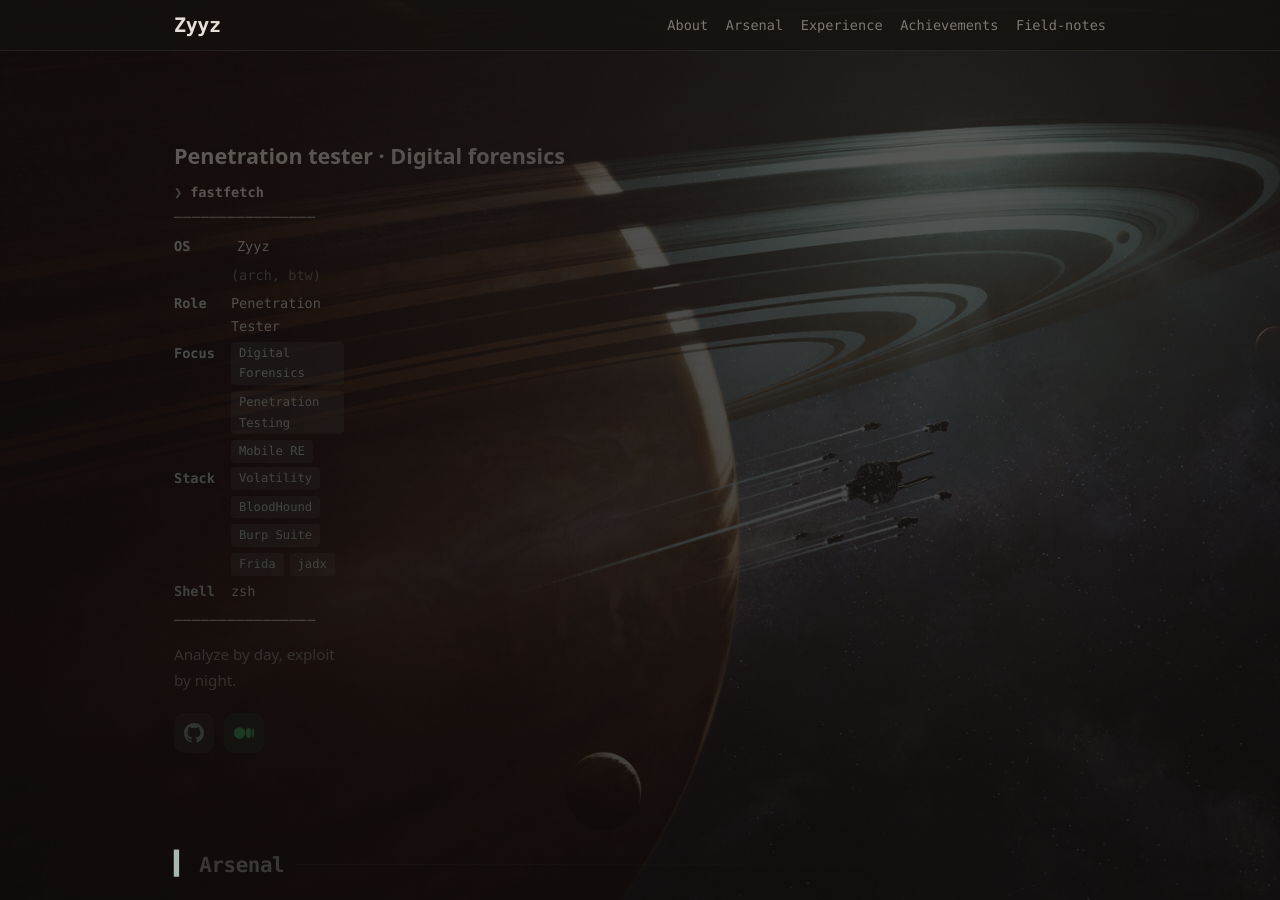
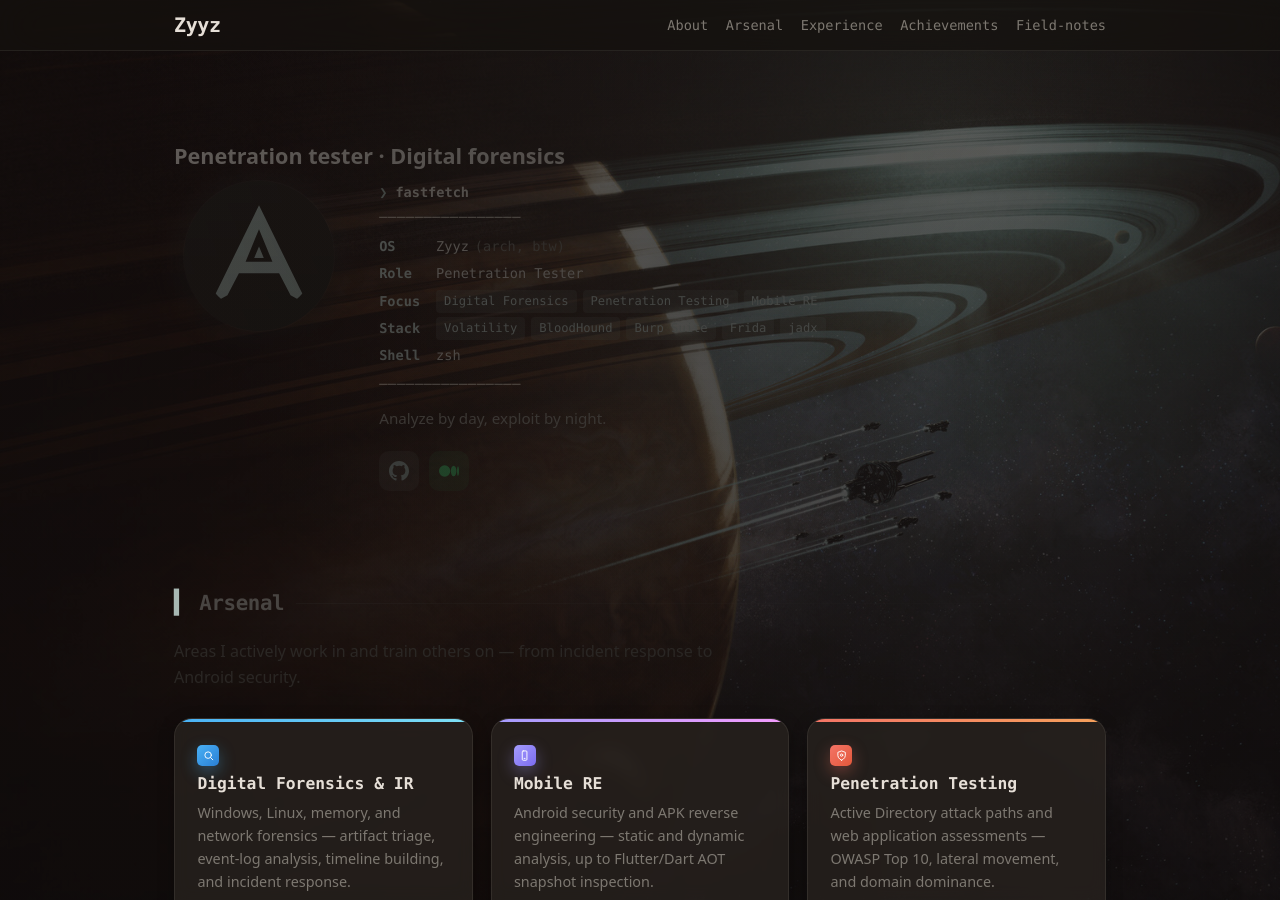
Before and after one commit to 0xZyyz/0xZyyz.github.io, a Jekyll site: the page built from index.html, in a window 1280 px wide and 900 px high. Built offline with Jekyll 4.4.1, drawn with Linux system fonts in a browser that asks for light colours.

Commit message:
Restore arch logo avatar in about hero; drop duplication

```diff
--- a/index.html
+++ b/index.html
@@ -7,11 +7,16 @@ layout: default
     <p class="hero__role">Penetration tester · Digital forensics</p>
 
     <div class="neofetch" aria-label="System profile">
+      <div class="neofetch-avatar">
+        <svg class="arch-logo" viewBox="0 0 120 120" role="img" aria-label="Arch Linux logo">
+          <path d="M60 7 9 111l18-10 12-23h42l12 23 18 10L60 7Zm0 25 14 34H46L60 32Zm0 18-5 12h10L60 50Z" />
+        </svg>
+      </div>
       <div class="neofetch-info">
         <div class="nf-header"><span class="nf-prompt">❯</span><span class="nf-cmd">fastfetch</span></div>
         <div class="nf-rule" aria-hidden="true">────────────────</div>
         <dl class="nf-fields">
-          <dt>OS</dt><dd><span class="nf-art" aria-hidden="true"><svg viewBox="0 0 120 120"><path d="M60 7 9 111l18-10 12-23h42l12 23 18 10L60 7Zm0 25 14 34H46L60 32Zm0 18-5 12h10L60 50Z" /></svg></span> Zyyz <span class="nf-dim">(arch, btw)</span></dd>
+          <dt>OS</dt><dd>Zyyz <span class="nf-dim">(arch, btw)</span></dd>
           <dt>Role</dt><dd>Penetration Tester</dd>
           <dt>Focus</dt><dd><span class="nf-tag">Digital Forensics</span><span class="nf-tag">Penetration Testing</span><span class="nf-tag">Mobile RE</span></dd>
           <dt>Stack</dt><dd><span class="nf-tag">Volatility</span><span class="nf-tag">BloodHound</span><span class="nf-tag">Burp Suite</span><span class="nf-tag">Frida</span><span class="nf-tag">jadx</span></dd>
```
